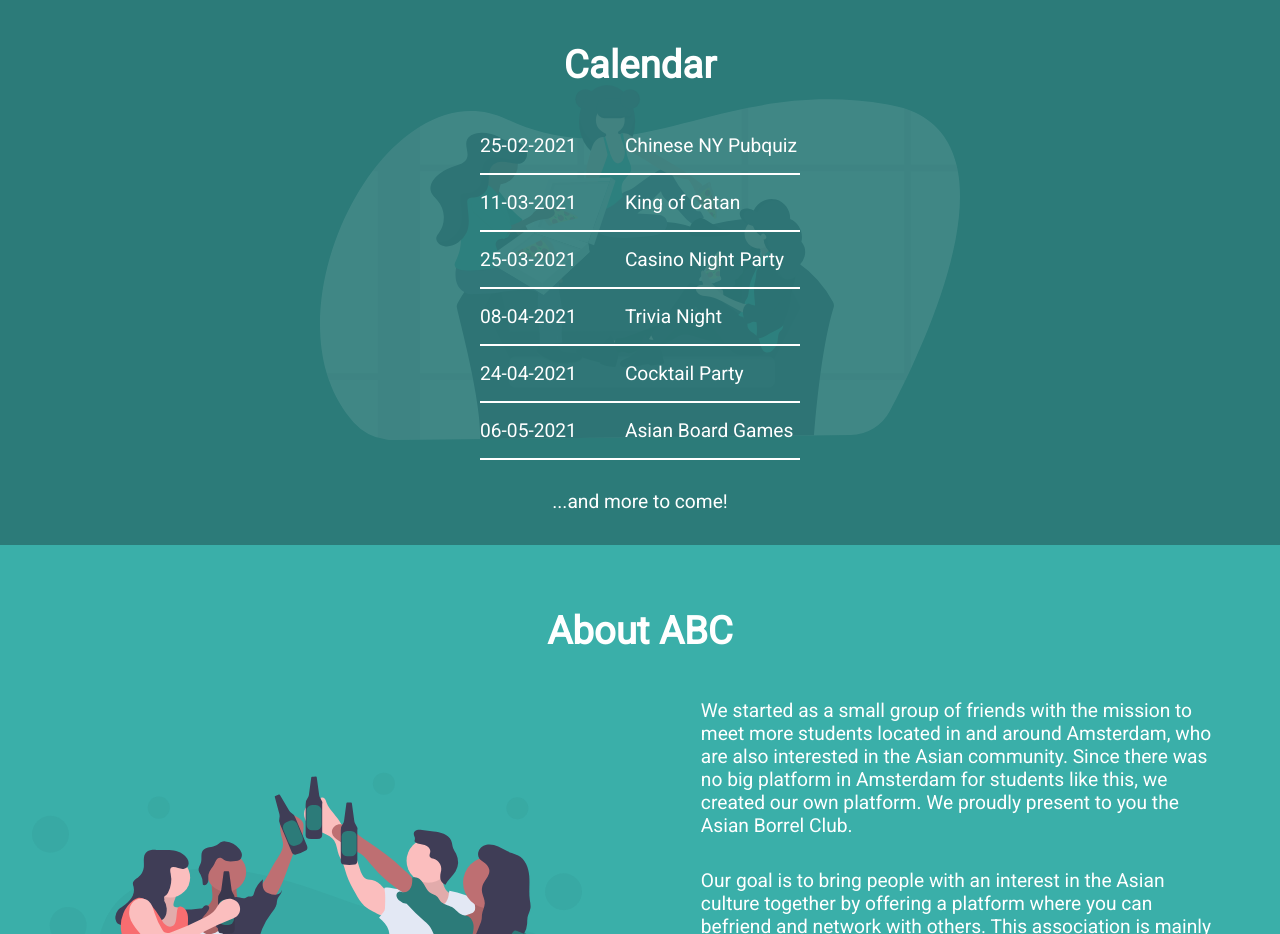
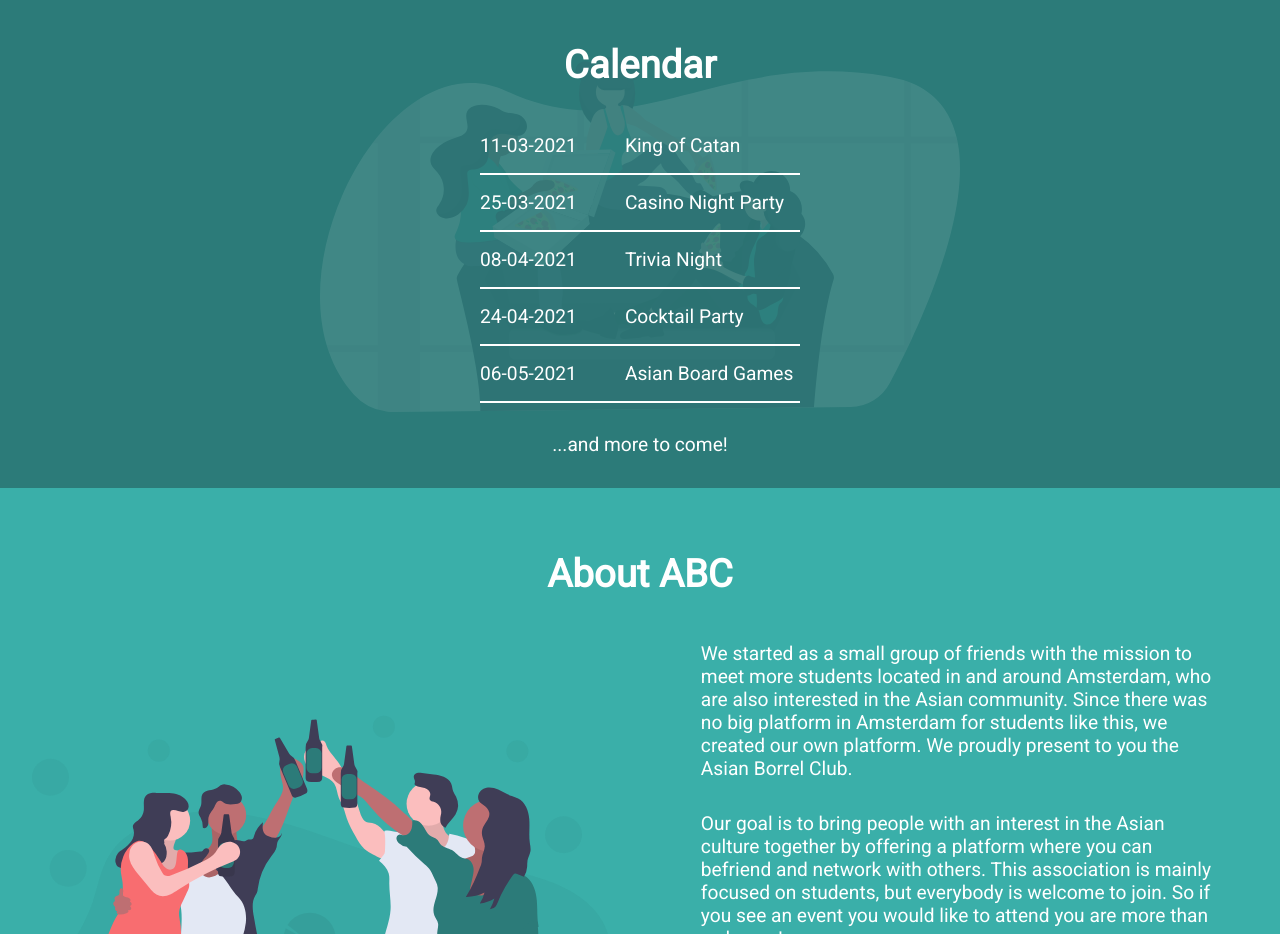
Before and after one commit to asianborrelclub/preview-site, a React (Create React App) app: page / in a window 1280 px wide. Shown: the part 820-1754 px from the top of the page. Built offline with nearby package versions, Linux system fonts and the light colour scheme.

Commit message:
Update Calendar.js
calendar item

```diff
--- a/src/components/Calendar.js
+++ b/src/components/Calendar.js
@@ -10,7 +10,6 @@ class Calendar extends Component {
         <img src={backImg} className="event-image" alt="friends eating pizza"></img>
         <h1>Calendar</h1>
         <div className="event">
-          <CalendarItem date="25-02-2021" title="Chinese NY Pubquiz" />
           <CalendarItem date="11-03-2021" title="King of Catan" />
           <CalendarItem date="25-03-2021" title="Casino Night Party" />
           <CalendarItem date="08-04-2021" title="Trivia Night" />
```
